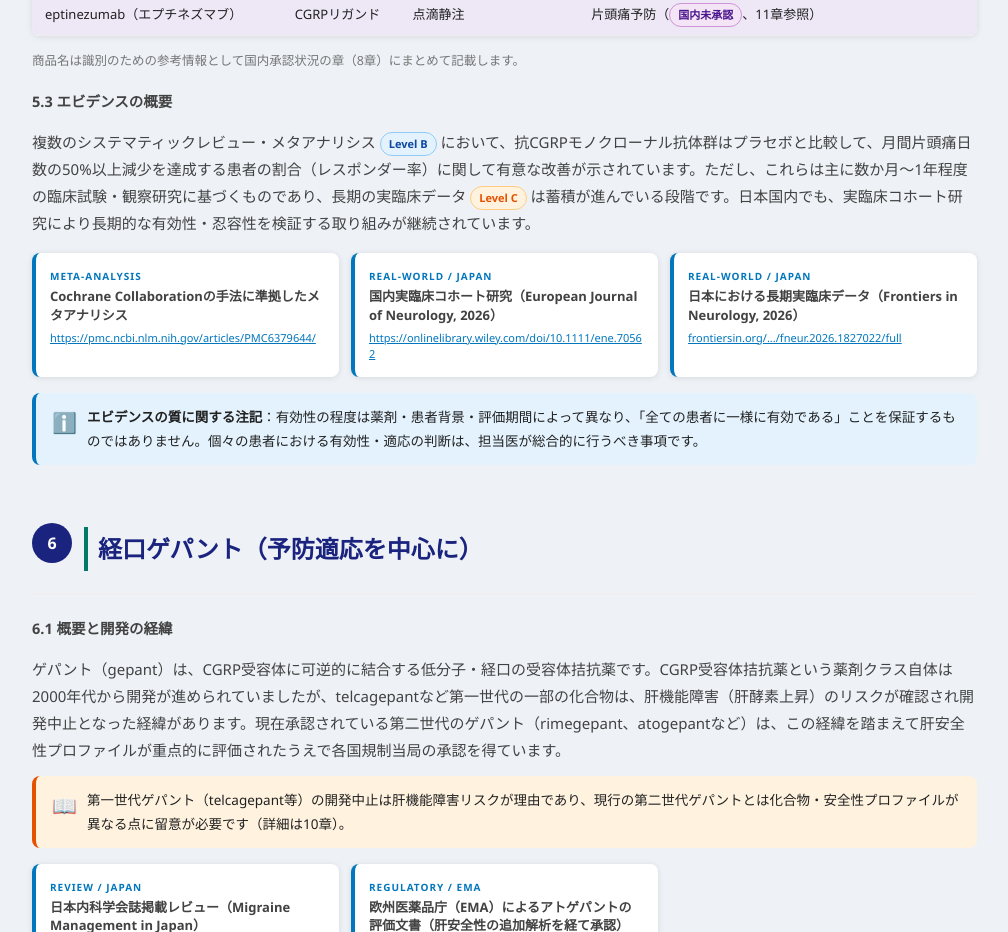
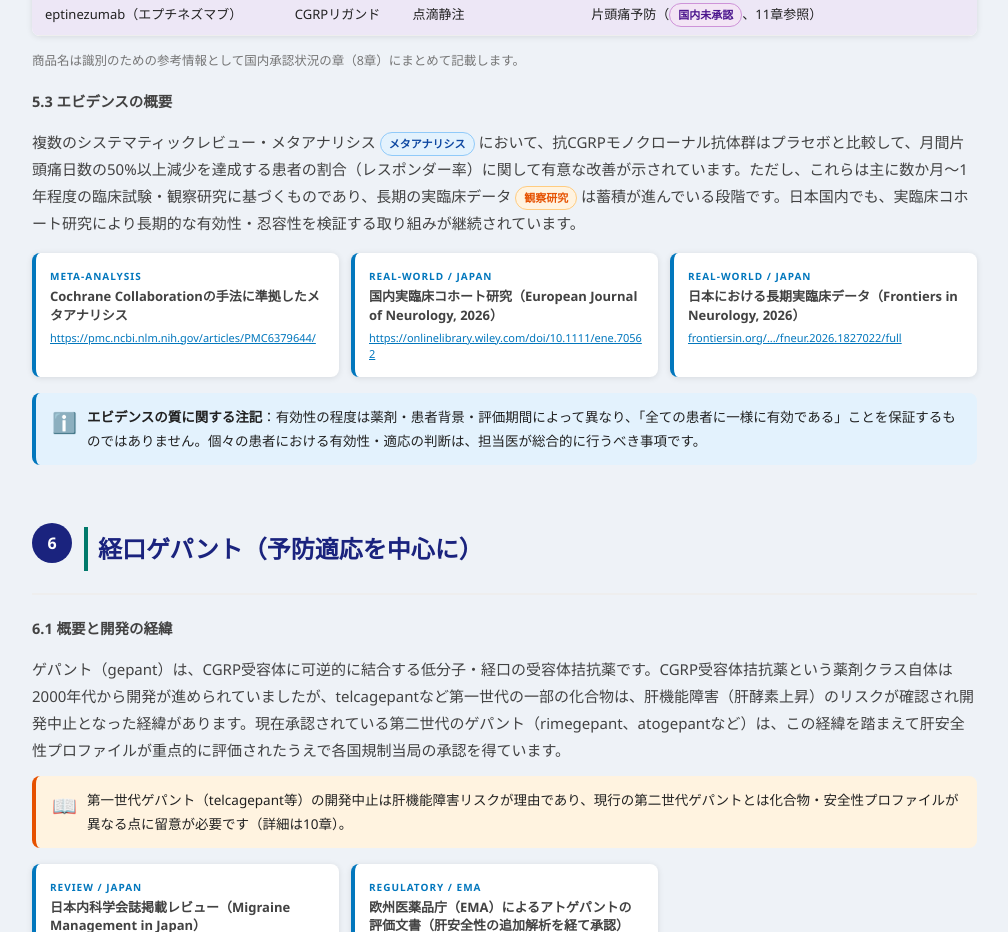
Before and after one commit to myoshi2891/Medical-Studies, a Next.js app in the folder web-next/: page /treatment/cgrp-pathway-headache-treatments in a window 1280 px wide. Shown: the part 3880-4812 px from the top of the page, without its empty margins (271-1279 px from the left). Built offline with nearby package versions, Linux system fonts and the light colour scheme.

Commit message:
fix(web-next): replace Level B/C evidence badges with study design labels

```diff
--- a/web-next/app/treatment/cgrp-pathway-headache-treatments/page.tsx
+++ b/web-next/app/treatment/cgrp-pathway-headache-treatments/page.tsx
@@ -317,9 +317,9 @@ export default function CgrpPathwayHeadacheTreatmentsPage() {
             <h3>5.3 エビデンスの概要</h3>
             <p>
               複数のシステマティックレビュー・メタアナリシス{" "}
-              <span className="bB">Level B</span>{" "}
+              <span className="bB">メタアナリシス</span>{" "}
               において、抗CGRPモノクローナル抗体群はプラセボと比較して、月間片頭痛日数の50%以上減少を達成する患者の割合（レスポンダー率）に関して有意な改善が示されています。ただし、これらは主に数か月〜1年程度の臨床試験・観察研究に基づくものであり、長期の実臨床データ{" "}
-              <span className="bC">Level C</span>{" "}
+              <span className="bC">観察研究</span>{" "}
               は蓄積が進んでいる段階です。日本国内でも、実臨床コホート研究により長期的な有効性・忍容性を検証する取り組みが継続されています。
             </p>
 
```
